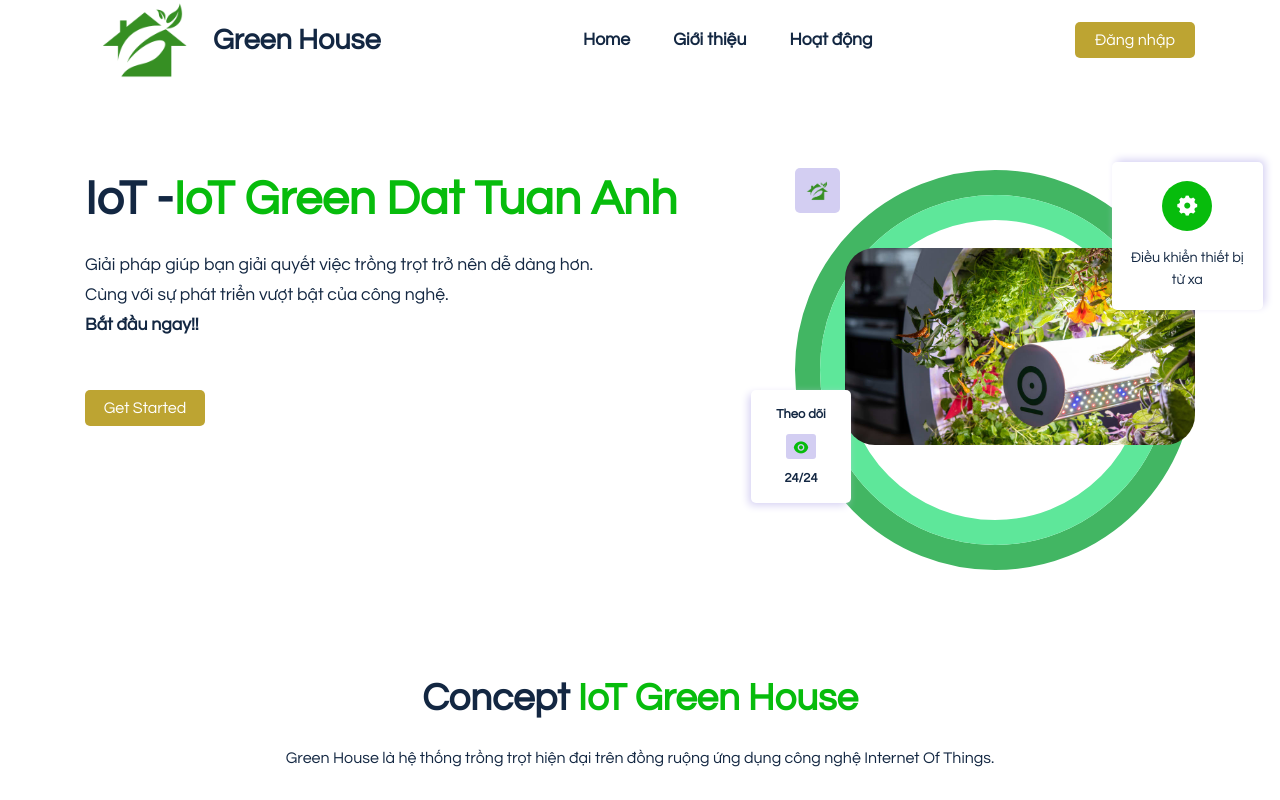
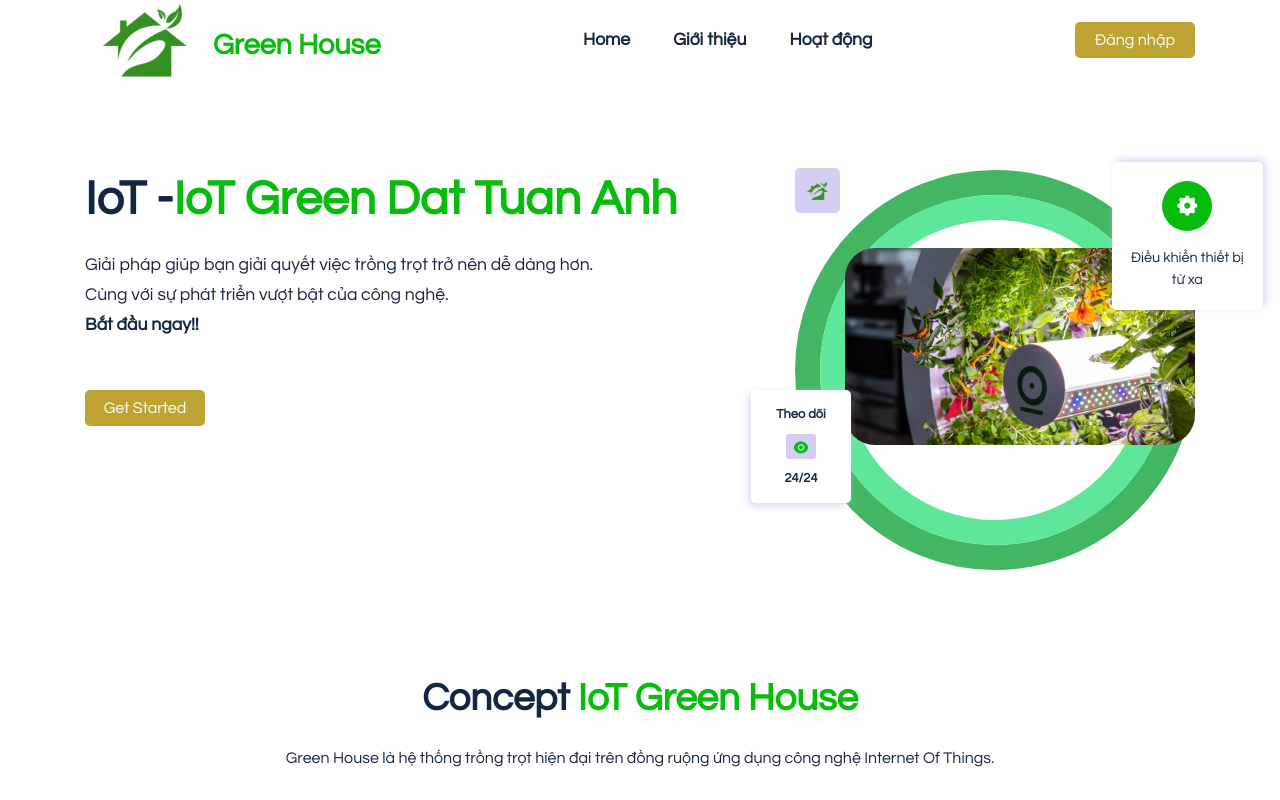
Before and after one commit to QuocDat1219/IoT-giam-sat-vuon-thong-minh, a React (Create React App) app: page / in a window 1280 px wide. Shown: the top 800 px of the page. Built offline with nearby package versions, Linux system fonts and the light colour scheme.

Commit message:
Update Headers.jsx

```diff
--- a/src/components/LandingPage/Header/Headers.jsx
+++ b/src/components/LandingPage/Header/Headers.jsx
@@ -54,9 +54,11 @@ const Header = () => {
           {/* ======= LOGO ======= */}
           <div className="logo">
             <div className="logo__img">
-              <img src={logo} alt="" />
+              <img src={logo} alt="" width="450px" />
             </div>
-            <h2>Green House</h2>
+            <h2 style={{ color: "var(--primary-color)", paddingTop: "10px" }}>
+              Green House
+            </h2>
           </div>
 
           {/* ======= navigation menu ======= */}
@@ -73,20 +75,17 @@ const Header = () => {
             </ul>
           </div>
 
-
           <div className="nav__right">
-         <Link to={"/login"} >
-         <button className="register__btn">Đăng nhập</button>
-         </Link>
+            <Link to={"/login"}>
+              <button className="register__btn">Đăng nhập</button>
+            </Link>
             <span className="mobile__menu">
               <i class="ri-menu-line"></i>
             </span>
           </div>
         </div>
       </div>
-
     </header>
-
   );
 };
 
```
